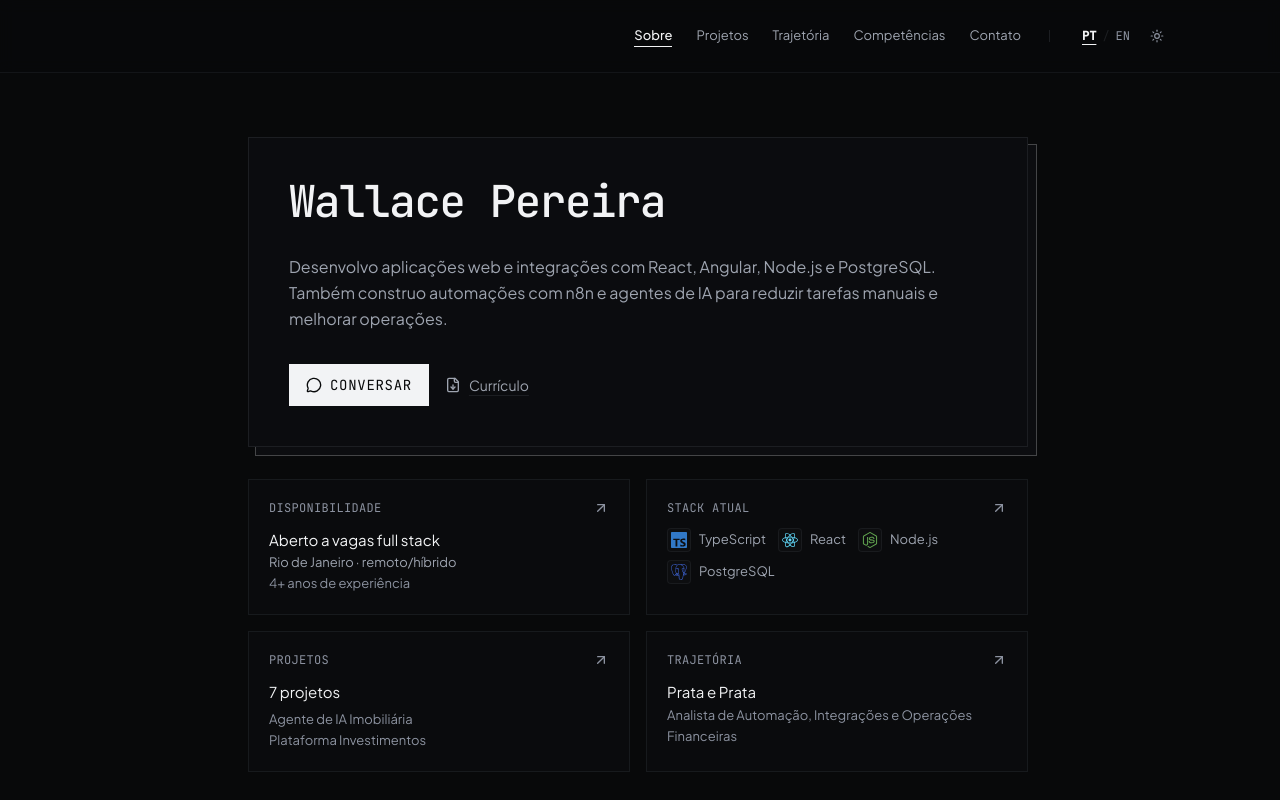
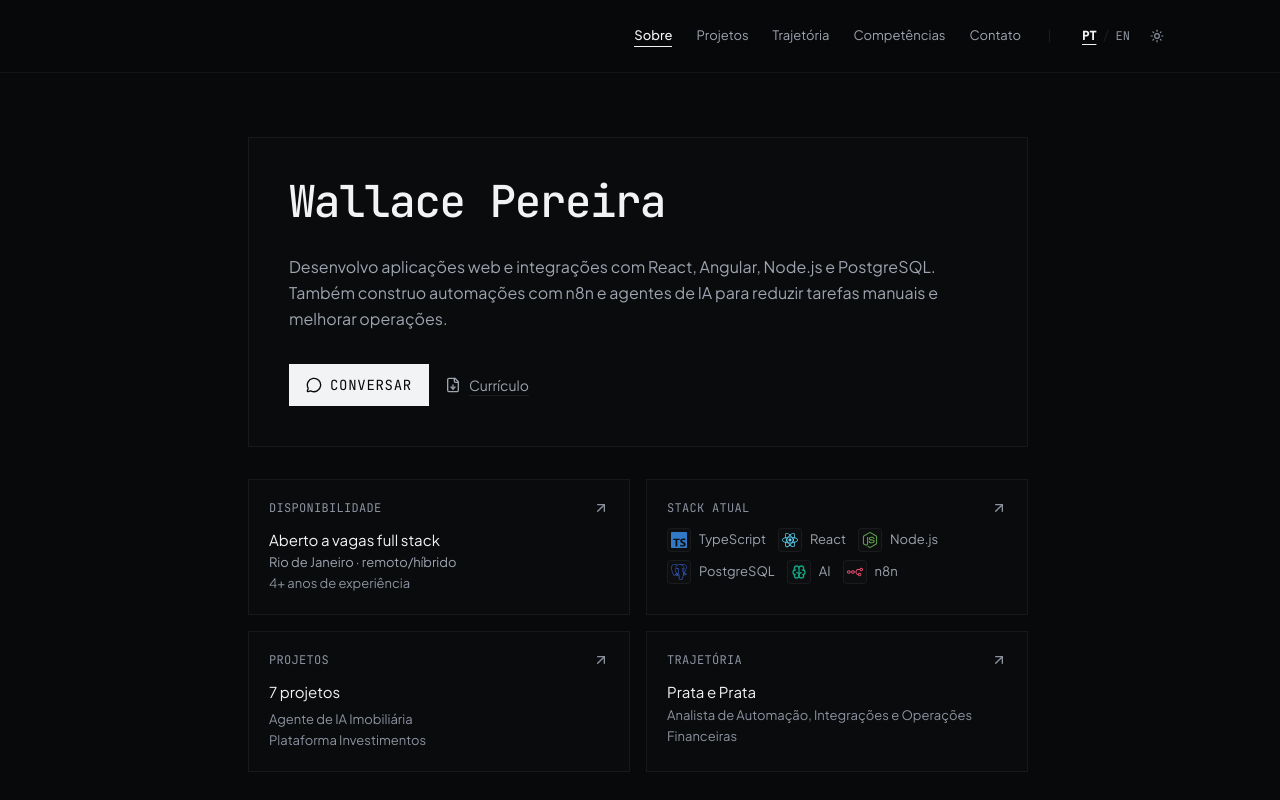
Before and after one commit to Wallace-Pereira1/portfolio-wallace, a React (Vite) app: page / in a window 1280 px wide. Shown: the top 800 px of the page. Built offline with nearby package versions, Linux system fonts and the light colour scheme.

Commit message:
Enhance Hero component styling and update tech stack to include AI and n8n

```diff
--- a/src/components/Hero.tsx
+++ b/src/components/Hero.tsx
@@ -125,7 +125,7 @@ export default function Hero({ projects }: HeroProps) {
       </div>
 
       <div className="portfolio-container relative z-10">
-        <div className="relative border border-theme-border bg-theme-surface/90 p-6 sm:p-8 md:p-10 offset-card">
+        <div className="relative border border-theme-border/80 bg-theme-surface/60 p-6 sm:p-8 md:p-10">
           <div className="max-w-3xl space-y-6 sm:space-y-7">
             <h1 className="font-serif text-[clamp(2rem,4vw,2.75rem)] font-medium tracking-[-0.02em] leading-[1.08] text-theme-text">
               Wallace Pereira
--- a/src/components/TechIcon.tsx
+++ b/src/components/TechIcon.tsx
@@ -159,6 +159,9 @@ export const getTechIcon = (name: string, className = 'w-3.5 h-3.5'): React.Reac
   }
 
   // AI & Vision
+  if (normalized === 'ai' || normalized.includes('inteligência artificial') || normalized.includes('artificial intelligence')) {
+    return renderIcon(TbBrain, 'text-[#10A37F]', className);
+  }
   if (normalized.includes('gemini')) {
     return renderIcon(TbSparkles, 'text-[#1A73E8]', className);
   }
--- a/src/data/stack.ts
+++ b/src/data/stack.ts
@@ -1 +1 @@
-export const currentStack = ['TypeScript', 'React', 'Node.js', 'PostgreSQL'] as const;
+export const currentStack = ['TypeScript', 'React', 'Node.js', 'PostgreSQL', 'AI', 'n8n'] as const;
```
